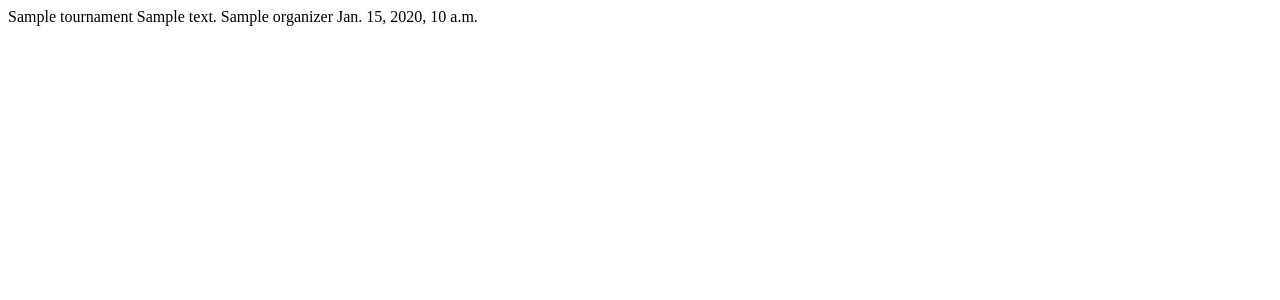
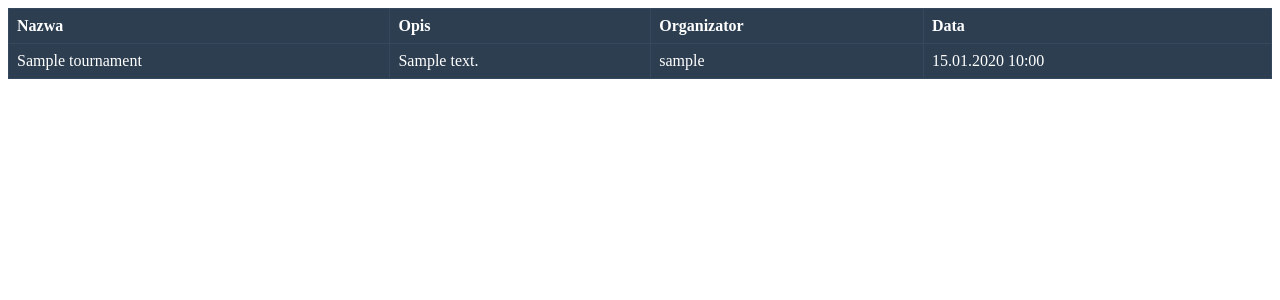
Before and after one commit to niedziolkadadrian/pwpTournaments, a Django app: page / in a window 1280 px wide. Shown: the top 300 px of the page. Run offline with Django 3.2, Linux system fonts and the light colour scheme; tables that the repository leaves empty hold one stand-in row (values such as "Sample post").

Commit message:
Models ready

```diff
--- a/Tournaments/admin.py
+++ b/Tournaments/admin.py
@@ -1,8 +1,8 @@
 from django.contrib import admin
-from .models import Organizer, Tournament, Participant, Match
+from .models import Scoring, Tournament, Participant, Match
 
 # Register your models here.
-admin.site.register(Organizer)
+admin.site.register(Scoring)
 admin.site.register(Tournament)
 admin.site.register(Participant)
 admin.site.register(Match)
--- a/Tournaments/models.py
+++ b/Tournaments/models.py
@@ -1,11 +1,14 @@
 import datetime
 
 from django.db import models
+from django.contrib.auth.models import User
 
 
-class Organizer(models.Model):
+class Scoring(models.Model):
     name = models.CharField(max_length=255)
-    description = models.TextField()
+    win_score = models.IntegerField()
+    tie_score = models.IntegerField()
+    loose_score = models.IntegerField()
 
     def __str__(self):
         return self.name
@@ -14,8 +17,10 @@ class Organizer(models.Model):
 class Tournament(models.Model):
     name = models.CharField(max_length=255)
     description = models.TextField()
-    organizer = models.ForeignKey(Organizer, on_delete=models.DO_NOTHING)
+    organizer = models.ForeignKey(User, on_delete=models.DO_NOTHING)
     date = models.DateTimeField(default=datetime.datetime.now())
+    confirmed = models.BooleanField(default=False)
+    rules = models.ForeignKey(Scoring, on_delete=models.DO_NOTHING, blank=True, default=1, null=False)
 
     def __str__(self):
         return self.name
@@ -31,10 +36,11 @@ class Participant(models.Model):
 
 class Match(models.Model):
     tournament = models.ForeignKey(Tournament, on_delete=models.CASCADE)
-    player1 = models.ForeignKey(Participant, on_delete=models.CASCADE, related_name='player1')
-    player2 = models.ForeignKey(Participant, on_delete=models.CASCADE, related_name='player2')
+    player1 = models.ForeignKey(Participant, on_delete=models.DO_NOTHING, related_name='player1')
+    player2 = models.ForeignKey(Participant, on_delete=models.DO_NOTHING, related_name='player2')
     player1_score = models.IntegerField()
     player2_score = models.IntegerField()
+    date = models.DateTimeField(default=datetime.datetime.now())
 
     def __str__(self):
-        return str(self.player1)+" vs "+str(self.player2)
+        return str(self.player1) + " vs " + str(self.player2)
--- /dev/null
+++ b/Tournaments/static/css/Tournament/styles.css
@@ -0,0 +1,16 @@
+table {
+    width: 100%;
+    border-collapse: collapse;
+    color: white;
+    background-color: #2c3e50;
+}
+
+th, td {
+    border: 1px solid #34495e;
+    padding: 8px;
+    text-align: left;
+}
+
+tr:not(:first-child){
+    cursor:pointer
+}
--- a/Tournaments/templates/Tournaments/tournaments.html
+++ b/Tournaments/templates/Tournaments/tournaments.html
@@ -1,7 +1,23 @@
-<html>
- <body>
- {% for tournament in object_list %}
- <p>{{tournament.name}} {{tournament.description}} {{tournament.organizer.name}} {{tournament.date}}
- {% endfor %}
- </body>
-</html>
+{% load static %}
+<link rel="stylesheet" type="text/css" href="{% static 'css/Tournament/styles.css' %}">
+
+<table>
+    <tr>
+        <th>Nazwa</th>
+        <th>Opis</th>
+        <th>Organizator</th>
+        <th>Data</th>
+    </tr>
+    {% for tournament in object_list %}
+    {% if user == tournament.organizer %}
+        <tr onclick="location.href='/tournament/{{tournament.id}}'" style="background-color: #1c2e30">
+    {% else %}
+        <tr onclick="location.href='/tournament/{{tournament.id}}'">
+    {% endif %}
+        <td>{{ tournament.name }}</td>
+        <td>{{ tournament.description }}</td>
+        <td>{{ tournament.organizer.username }}</td>
+        <td>{{ tournament.date|date:'d.m.Y H:i' }}</td>
+    </tr>
+    {% endfor %}
+</table>
--- a/Tournaments/urls.py
+++ b/Tournaments/urls.py
@@ -14,11 +14,11 @@ Including another URLconf
     2. Add a URL to urlpatterns:  path('blog/', include('blog.urls'))
 """
 from django.urls import path
-from django.views.generic.list import ListView
 
-from . import models
+from .views import TournamentListView, TournamentDetailView
 
 
 urlpatterns = [
-    path("", ListView.as_view(template_name='Tournaments/tournaments.html', model=models.Tournament))
+    path("", TournamentListView.as_view()),
+    path("tournament/<pk>/", TournamentDetailView.as_view()),
 ]
--- a/Tournaments/views.py
+++ b/Tournaments/views.py
@@ -1,3 +1,24 @@
-from django.shortcuts import render
+from django.shortcuts import render, HttpResponse
+from django.views.generic.list import ListView
+from django.views.generic.detail import DetailView
+from .models import Tournament, Match
+
 
 # Create your views here.
+class TournamentListView(ListView):
+    model = Tournament
+    template_name = "Tournaments/tournaments.html"
+
+
+class TournamentDetailView(DetailView):
+    model = Tournament
+    template_name = "Tournaments/tournament.html"
+
+
+class MatchDetailView(DetailView):
+    model = Match
+    template_name = "Tournaments/match.html"
+
+
+def tournament_detail(request, id=1):
+    return HttpResponse(str(id) + "TTTTTT")
```
Also changed, not shown: Tournaments/templates/Tournaments/match.html (added, +10 -0 lines), Tournaments/templates/Tournaments/tournament.html (added, +27 -0 lines), pwpTournaments/settings.py (+5 -2 lines), Tournaments/migrations/0004_alter_match_player1_alter_match_player2_and_more.py (added), Tournaments/migrations/0005_tournament_confirmed_alter_tournament_date.py (added), Tournaments/migrations/0006_scoring_alter_tournament_date_tournament_rules.py (added), Tournaments/migrations/0007_scoring_name_alter_tournament_date_and_more.py (added), Tournaments/migrations/0008_alter_tournament_date.py (added), Tournaments/migrations/0009_match_date_alter_tournament_date.py (added).
